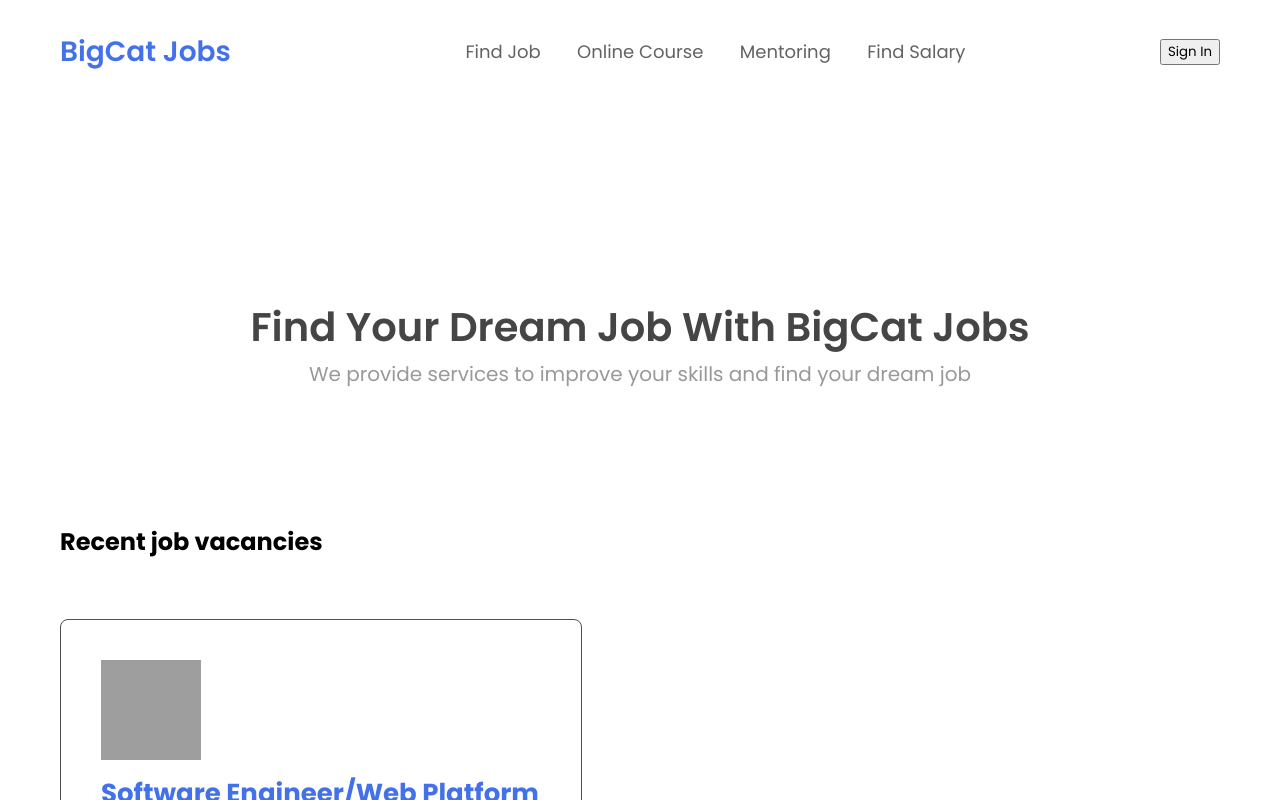
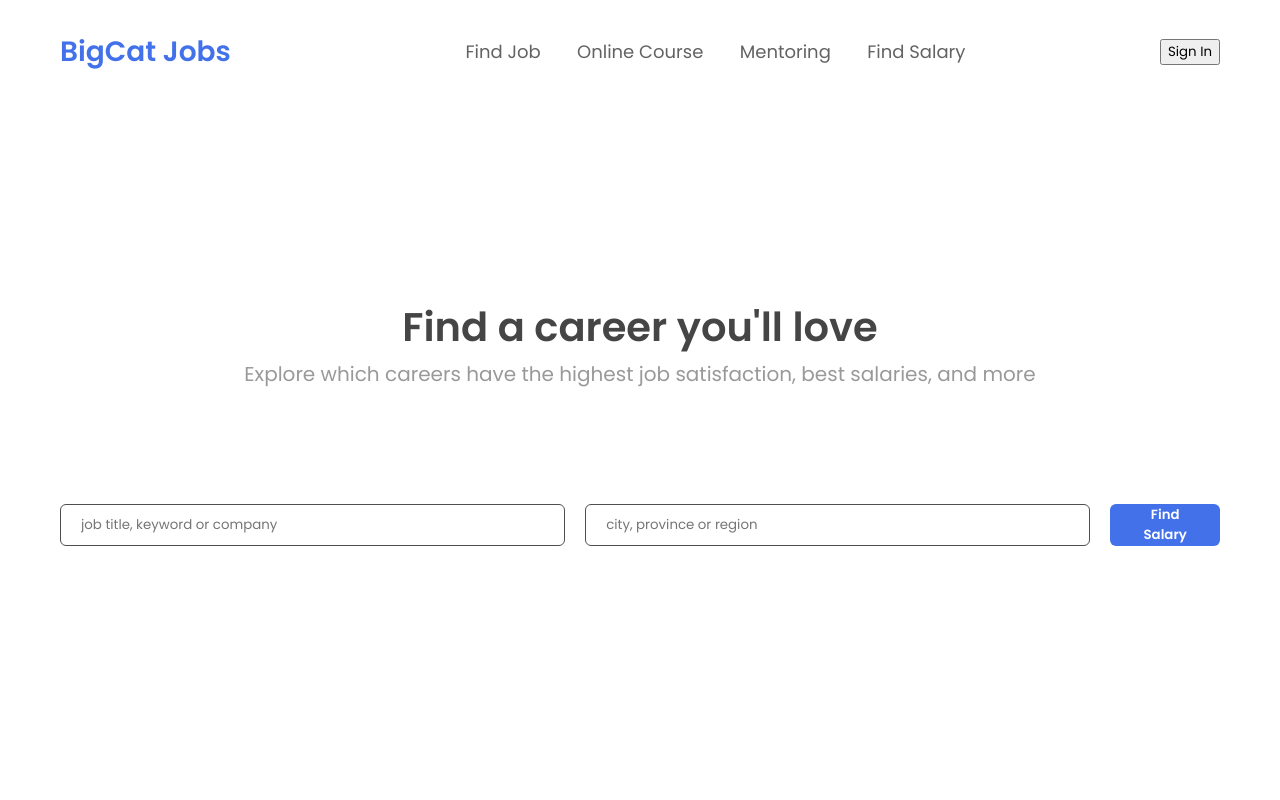
Before and after one commit to mnaufaldillah/BigCat-Jobs, a React (Create React App) app in the folder bigcat-jobs/: page / in a window 1280 px wide. Shown: the top 800 px of the page. Built offline with nearby package versions, Linux system fonts and the light colour scheme; grey boxes are pictures that could not be loaded.

Commit message:
make input component

```diff
--- a/bigcat-jobs/src/App.js
+++ b/bigcat-jobs/src/App.js
@@ -5,13 +5,14 @@ import FindJobs from "./Pages/findJobs";
 import Mentoring from "./Pages/mentoring";
 import OnlineClass from "./Pages/onlineClass";
 import Navbar from "./Components/navbar";
+import FindSalaries from "./Pages/findSalaries";
 
 function App() {
   return (
     <div>
       <Navbar />
       <div className="App">
-        <FindJobs />
+        <FindSalaries />
       </div>
     </div>
   );
--- a/bigcat-jobs/src/Components/inputBar/index.js
+++ b/bigcat-jobs/src/Components/inputBar/index.js
@@ -0,0 +1,16 @@
+import React from "react";
+import "./style.css";
+
+const InputBar = ({ onSubmit, buttonName }) => {
+  return (
+    <form onSubmit={onSubmit} className="form">
+      <input type="text" placeholder="job title, keyword or company" />
+      <input type="text" placeholder="city, province or region" />
+      <button type="submit" className="form-button">
+        {buttonName}
+      </button>
+    </form>
+  );
+};
+
+export default InputBar;
--- /dev/null
+++ b/bigcat-jobs/src/Components/inputBar/style.css
@@ -0,0 +1,27 @@
+.form {
+    display: flex;
+    justify-content: center;
+    margin-bottom: 140px;
+}
+
+.form input {
+    width: 500px;
+    height:40px;
+    margin-right: 20px;
+    border: 1px solid #4F4F4F;
+    border-radius: 6px;
+    padding: 0 20px;
+}
+
+.form input:focus::placeholder {
+    color: transparent;
+  }
+
+.form-button {
+    padding: 0 20px;
+    background-color: #4271EA;
+    color: #fff;
+    border-radius: 6px;
+    border: none;
+    font-weight: 600;
+}
--- a/bigcat-jobs/src/Pages/findJobs/index.js
+++ b/bigcat-jobs/src/Pages/findJobs/index.js
@@ -1,6 +1,7 @@
 import Hero from "../../Components/hero/index";
 import CardJob from "../../Components/cardJob";
 import React from "react";
+import InputBar from "../../Components/inputBar";
 
 const FindJobs = () => {
   return (
@@ -9,6 +10,7 @@ const FindJobs = () => {
         title="Find  Your Dream Job With BigCat Jobs"
         subtitle="We provide services to improve your skills and find your dream job"
       />
+      <InputBar buttonName="Find Jobs" />
       <div className="recent-job-vacancies">
         <h2>Recent job vacancies </h2>
         <div className="card-job">
--- a/bigcat-jobs/src/Pages/findSalaries/index.js
+++ b/bigcat-jobs/src/Pages/findSalaries/index.js
@@ -1,5 +1,6 @@
 import Hero from "../../Components/hero";
 import React from "react";
+import InputBar from "../../Components/inputBar";
 
 const FindSalaries = () => {
   return (
@@ -8,6 +9,7 @@ const FindSalaries = () => {
         title="Find a career you'll love"
         subtitle="Explore which careers have the highest job satisfaction, best salaries, and more"
       />
+      <InputBar buttonName="Find Salary" />
     </>
   );
 };
```
